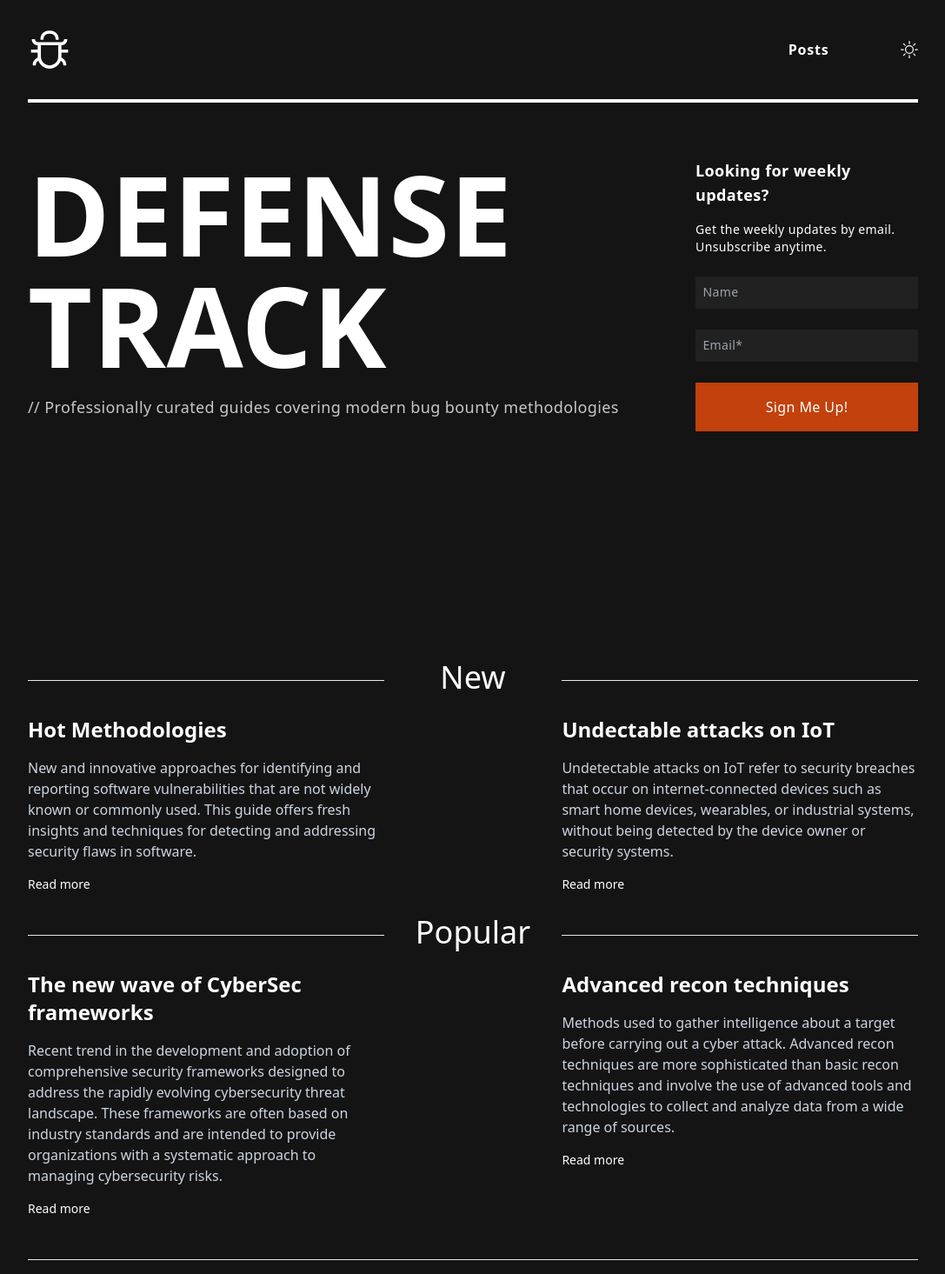
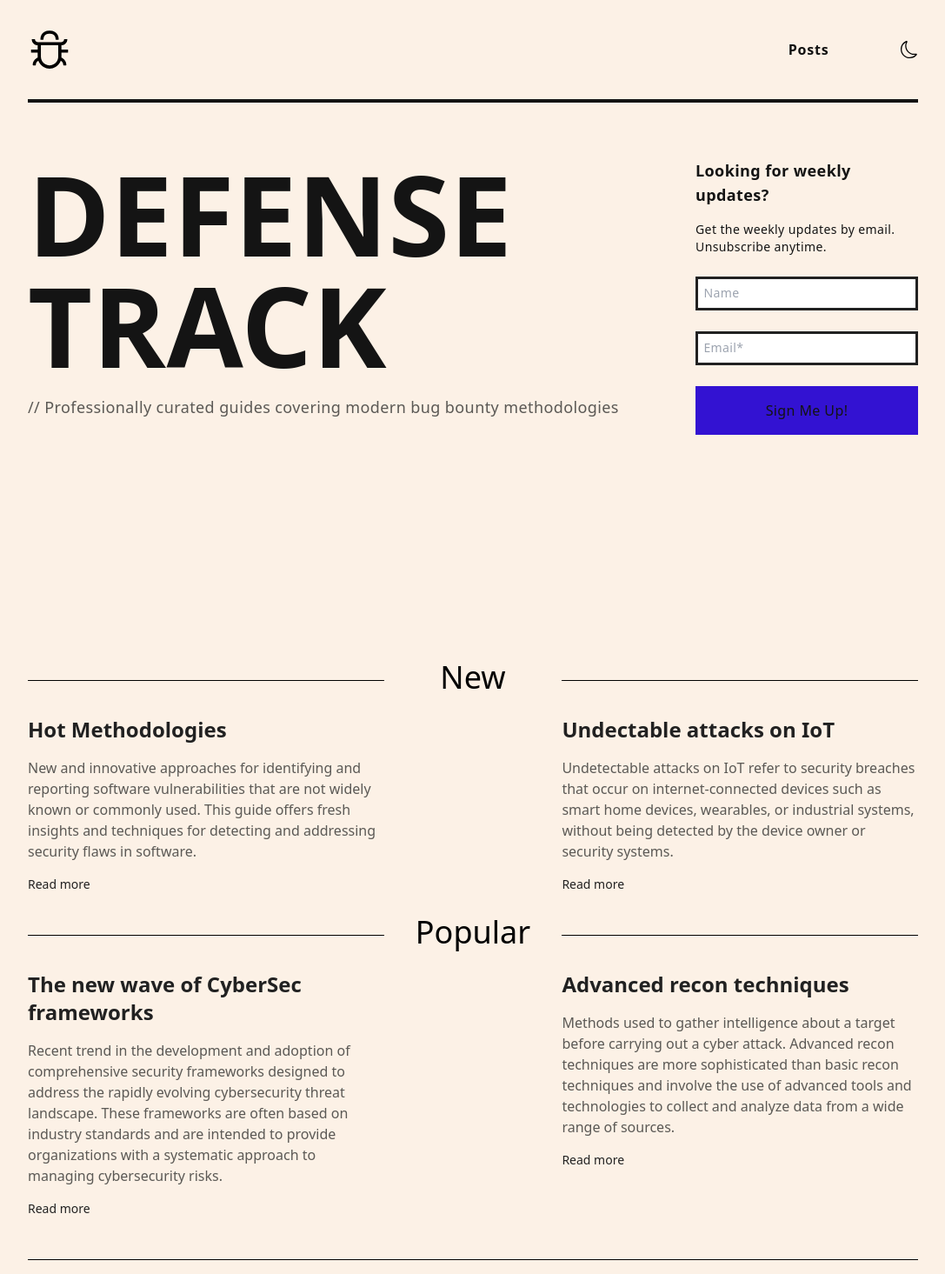
Before and after one commit to Mhmd-S/tailwindcssProject, a React (Vite) app: page / in a window 1280 px wide. Shown: the whole page at 87% size, without its empty margins (96-1183 px from the left). Built offline with nearby package versions, Linux system fonts and the light colour scheme.

Commit message:
Fixed dark mode

```diff
--- a/src/App.jsx
+++ b/src/App.jsx
@@ -1,3 +1,5 @@
+import { useState } from "react";
+
 import Header from "./components/Header"
 import Face from "./components/Face"
 import Guides from "./components/Guides"
@@ -6,35 +8,40 @@ import guideData from './assets/guidesInfo.json';
 
 function App() {
 
+
+  // Fix the dark mode. You switched things up
+
+  const [darkMode, setDarkMode] = useState(false);
+
   const newGuides = guideData.new;
   const popularGuides = guideData.popular;
 
-  const newGuidesEle = newGuides.map(guide => <Guides title={guide.title} desc={guide.desc} urlSite={guide.site} />)
-  const popGuideEle = popularGuides.map(guide => <Guides title={guide.title} desc={guide.desc} urlSite={guide.site} />)
+  const newGuidesEle = newGuides.map(guide => <Guides title={guide.title} desc={guide.desc} urlSite={guide.site} darkMode={darkMode} />)
+  const popGuideEle = popularGuides.map(guide => <Guides title={guide.title} desc={guide.desc} urlSite={guide.site} darkMode={darkMode} />)
 
 
   return (
-    <div className='w-max-screen bg-[#141414]'>
-      <Header/>
+    <div className={darkMode ? 'dark w-max-screen bg-[#141414]' :  ' w-max-screen bg-[#fcf1e6]'}>
+      <Header darkMode={darkMode} setDarkMode={setDarkMode} />
       <Face />
 
       <div className="w-4/5 mx-auto flex flex-col justify-center items-center">
-        <hr className='w-full'/>
-        <h3 className='w-1/5 text-4xl text-center bg-[#141414] text-white -translate-y-6'>New</h3>
+        <hr className='w-full border-black dark:border-white'/>
+        <h3 className='w-1/5 text-4xl text-center -translate-y-6 bg-[#fcf1e6] text-black dark:bg-[#141414] dark:text-white'>New</h3>
       </div>
       <div className='w-4/5 mx-auto grid grid-cols-[40%_40%] gap-x-[20%] pb-12'>
         {newGuidesEle}
       </div>
 
       <div className="w-4/5 mx-auto flex flex-col justify-center items-center">
-        <hr className='w-full'/>
-        <h3 className='w-1/5 text-4xl text-center bg-[#141414] text-white -translate-y-6'>Popular</h3>
+        <hr className='w-full border-black dark:border-white'/>
+        <h3 className='w-1/5 text-4xl text-center -translate-y-6 bg-[#fcf1e6] text-black dark:bg-[#141414] dark:text-white  '>Popular</h3>
       </div>
       <div className='w-4/5 mx-auto grid grid-cols-[40%_40%] gap-x-[20%] pb-12'>
         {popGuideEle}
       </div>
 
-      <hr className='w-4/5 mx-auto pb-4 text-lg'/>
+      <hr className='w-4/5 mx-auto pb-4 text-lg border-black dark:border-white'/>
 
     </div>
   )
--- a/src/components/Face.jsx
+++ b/src/components/Face.jsx
@@ -5,10 +5,10 @@ const Face = () => {
   return (
     <div className='w-4/5 h-[75vh]  mt-16 mx-auto grid grid-cols-[75%_25%] tracking-wide'>
         <div>
-            <h1 className='text-white text-9xl font-bold'>
+            <h1 className='text-[#141414] text-9xl font-bold dark:text-white'>
                 DEFENSE TRACK
             </h1>
-            <h4 className='text-[#c7c7c7] mt-4 text-lg font-medium'>// Professionally curated guides covering modern bug bounty methodologies</h4>
+            <h4 className='text-[#5b5955] mt-4 text-lg font-medium dark:text-[#c7c7c7]'>// Professionally curated guides covering modern bug bounty methodologies</h4>
         </div>
         <MiniForm />
     </div>
--- a/src/components/Guides.jsx
+++ b/src/components/Guides.jsx
@@ -1,12 +1,12 @@
 import React from 'react'
 import { AiOutlineArrowRight } from 'react-icons/ai';
 
-const Guides = ({title, desc, urlSite}) => {
+const Guides = ({title, desc, urlSite, darkMode}) => {
   return (
-    <a className='text-white group cursor-pointer'>
+    <a className='text-[#212121] group cursor-pointer dark:text-white'>
         <h3 className='text-2xl font-bold mb-4'>{title}</h3>
-        <p className='text-slate-300 mb-4'>{desc}</p>
-        <div className='transition-transform flex items-center  group-hover:text-orange-300'><span className='text-sm'>Read more</span> <AiOutlineArrowRight size='17.5' color='orange' className='transition-all translate-y-px scale-0 group-hover:scale-100 group-hover:translate-x-3'/> </div>
+        <p className='text-[#5b5955] mb-4 dark:text-slate-300'>{desc}</p>
+        <div className='transition-transform flex items-center group-hover:text-[#159aec] dark:group-hover:text-orange-300'><span className='text-sm'>Read more</span> <AiOutlineArrowRight size='17.5' color={darkMode ? "orange" : 'blue'} className='transition-all translate-y-[2px] scale-0 group-hover:scale-100 group-hover:translate-x-3'/> </div>
     </a>
   )
 }
--- a/src/components/Header.jsx
+++ b/src/components/Header.jsx
@@ -2,12 +2,14 @@ import React from 'react'
 import { AiOutlineBug, AiFillBug } from 'react-icons/ai';
 import { BsSun, BsMoon } from 'react-icons/bs';
 
-const Header = () => {
+const Header = ({  darkMode , setDarkMode }) => {
   return (
-    <header className='w-4/5 grid grid-cols-[80%_10%_10%] border-b-4 mx-auto py-8 border-white '>
-        <AiOutlineBug size={50} color={"white"}  className='mr-100'/>
-        <button className='relative justify-self-end text-white font-bold tracking-wider before:block before:absolute before:w-full  before:top-10 before:scale-x-0 before:origin-bottom-right before:h-[0.25rem] before:bg-orange-500 before:hover:scale-x-100 before:hover:origin-top-left before:transition-transform'>Posts</button>
-        <button className='justify-self-end'><BsSun size={20} color={"white"} /></button>
+    <header className='w-4/5 grid grid-cols-[80%_10%_10%] border-b-4 mx-auto py-8 border-[#141414] dark:border-white'>
+        <AiOutlineBug size={50} color={darkMode ? "white" : "black"}  className='mr-100'/>
+
+        <button className='relative justify-self-end text-[#121212] font-bold tracking-wider before:block before:absolute before:w-full  before:top-10 before:scale-x-0 before:origin-bottom-right before:h-[0.25rem] before:bg-[#3513dc] before:hover:scale-x-100 before:hover:origin-top-left before:transition-transform dark:text-white dark:before:bg-orange-500'>Posts</button>
+
+        <button className='justify-self-end'>{darkMode ?  <BsSun size={20} color={"white"} onClick={()=>{setDarkMode(!darkMode)}} /> : <BsMoon size={20} color={"black"} onClick={()=>{setDarkMode(!darkMode)}  } /> }</button>
     </header>
   )
 }
--- a/src/components/MiniForm.jsx
+++ b/src/components/MiniForm.jsx
@@ -2,17 +2,17 @@ import React from 'react'
 
 const MiniForm = () => {
   return (
-    <form className='h-full w-full text-white'>
+    <form className='h-full w-full text-[#141414] dark:text-white'>
         <h2 className='font-bold mb-4 text-lg'>Looking for weekly updates?</h2>
         <p className='text-sm w-full mb-6'>
             Get the weekly updates by email.
             Unsubscribe anytime.
         </p>
         <label className='hidden'>Name</label>
-        <input type='text' placeholder='Name' className='w-full bg-[#212121] p-[0.4rem] text-sm border-2 border-transparent focus:border-2 focus:border-white outline-none'/>
+        <input type='text' placeholder='Name' className='w-full bg-[white] p-[0.4rem] text-sm border-[3px] border-[#212121] outline-none dark:bg-[#212121] dark:border-white dark:focus:border-[3px] focus:border-[#159aec] dark:focus:border-[#159aec]'/>
         <label className='hidden'>Email</label>
-        <input type='text' placeholder='Email*' className='w-full mt-6 bg-[#212121] p-[0.4rem] text-sm border-2 border-transparent focus:border-2 focus:border-white outline-none' required/>
-        <button className='w-full py-[1rem] mt-6 bg-orange-700 hover:bg-orange-600 '>
+        <input type='text' placeholder='Email*' className='w-full mt-6 bg-[white] p-[0.4rem] text-sm border-[3px] border-[#212121] outline-none dark:bg-[#212121] dark:border-white dark:focus:border-[3px] focus:border-[#159aec] dark:focus:border-[#159aec]' required/>
+        <button className='w-full py-[1rem] mt-6 bg-[#3312d2] dark:text-[white] hover:bg-[#3815ec] dark:bg-orange-700 dark:hover:bg-orange-600'>
             Sign Me Up!
         </button>
     </form>
--- /dev/null
+++ b/src/components/Posts.jsx
@@ -0,0 +1,9 @@
+import React from 'react'
+
+const Posts = () => {
+  return (
+    <div>Posts</div>
+  )
+}
+
+export default Posts
--- a/tailwind.config.cjs
+++ b/tailwind.config.cjs
@@ -1,5 +1,6 @@
 /** @type {import('tailwindcss').Config} */
 module.exports = {
+  darkMode: 'class',
   content: [
     "./index.html",
     "./src/**/*.{js,jsx}"
```
